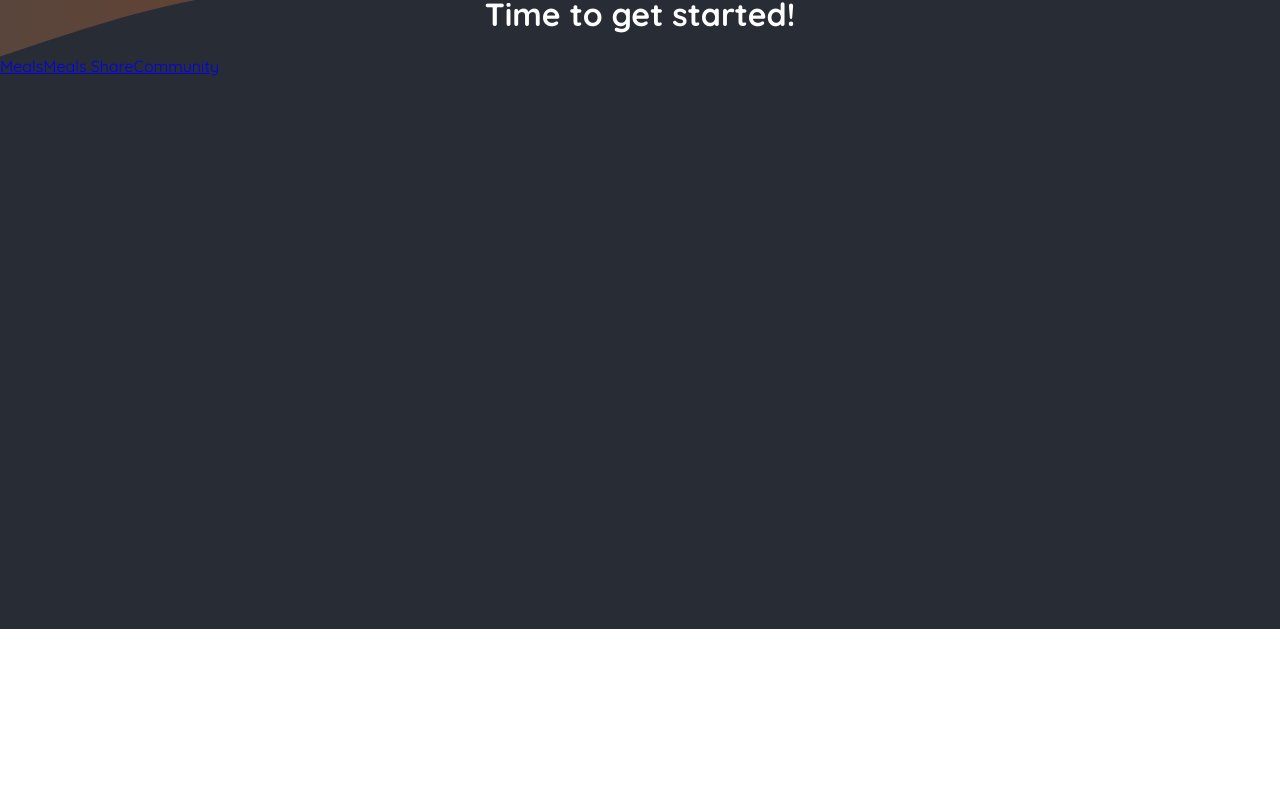
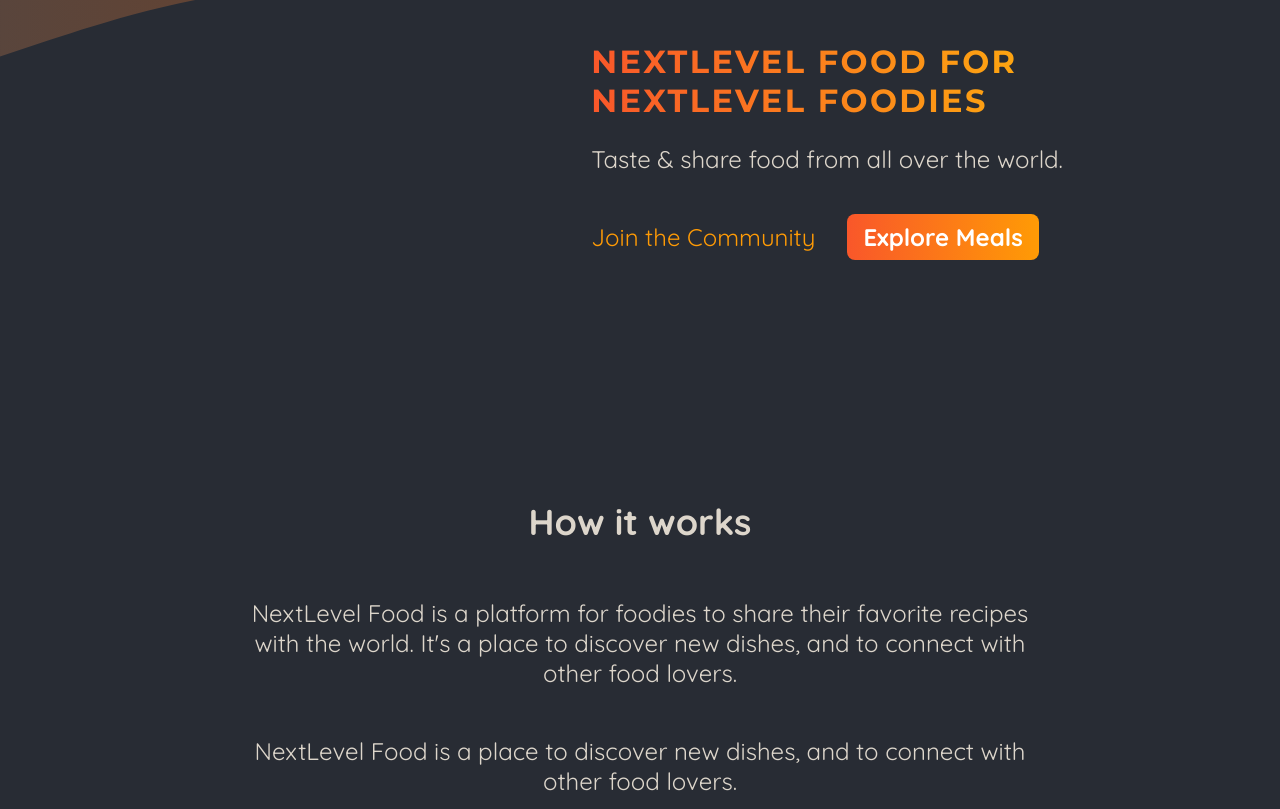
Before and after one commit to Sudarshan0306/Foodies-app-nextJS, a Next.js app: page / in a window 1280 px wide. Shown: the part 171-980 px from the top of the page. Before the commit the page ends 800 px from the top, so only its background shows below. Built offline with nearby package versions, Linux system fonts and the light colour scheme.

Commit message:
home page

```diff
--- a/app/page.js
+++ b/app/page.js
@@ -1,16 +1,52 @@
 import Link from "next/link";
 
-export default function Home() {
+import classes from "./page.module.css";
+
+const Home = () => {
   return (
-    <main>
-      <h1 style={{ color: 'white', textAlign: 'center' }}>
-        Time to get started!
-      </h1>
-      <p>
-        <Link href='/meals'>Meals</Link>
-        <Link href='/meals/share'>Meals Share</Link>
-        <Link href='/community'>Community</Link>
-      </p>
-    </main>
+    <>
+      <header className={classes.header}>
+        <div className={classes.slideshow}></div>
+        <div>
+          <div className={classes.hero}>
+            <h1>NextLevel Food for NextLevel Foodies</h1>
+            <p>Taste & share food from all over the world.</p>
+          </div>
+          <div className={classes.cta}>
+            <Link href="/community">Join the Community</Link>
+            <Link href="/meals">Explore Meals</Link>
+          </div>
+        </div>
+      </header>
+      <main>
+        <section className={classes.section}>
+          <h2>How it works</h2>
+          <p>
+            NextLevel Food is a platform for foodies to share their favorite
+            recipes with the world. It&apos;s a place to discover new dishes,
+            and to connect with other food lovers.
+          </p>
+          <p>
+            NextLevel Food is a place to discover new dishes, and to connect
+            with other food lovers.
+          </p>
+        </section>
+
+        <section className={classes.section}>
+          <h2>Why NextLevel Food?</h2>
+          <p>
+            NextLevel Food is a platform for foodies to share their favorite
+            recipes with the world. It&apos;s a place to discover new dishes,
+            and to connect with other food lovers.
+          </p>
+          <p>
+            NextLevel Food is a place to discover new dishes, and to connect
+            with other food lovers.
+          </p>
+        </section>
+      </main>
+    </>
   );
 }
+
+export default Home;
--- /dev/null
+++ b/app/page.module.css
@@ -0,0 +1,75 @@
+.header {
+    display: flex;
+    gap: 3rem;
+    margin: 3rem auto;
+    width: 90%;
+    max-width: 75rem;
+  }
+
+  .slideshow {
+    width: 40rem;
+    height: 25rem;
+  }
+
+  .hero {
+    color: #ddd6cb;
+    font-size: 1.5rem;
+  }
+
+  .hero h1 {
+    font-size: 2rem;
+    font-weight: bold;
+    font-family: 'Montserrat', sans-serif;
+    letter-spacing: 0.15rem;
+    text-transform: uppercase;
+    background: linear-gradient(90deg, #f9572a, #ffc905);
+    background-clip: text;
+    -webkit-background-clip: text;
+    -webkit-text-fill-color: transparent;
+  }
+
+  .cta {
+    font-size: 1.5rem;
+    display: flex;
+    gap: 1rem;
+  }
+
+  .cta a {
+    display: inline-block;
+    margin-top: 1rem;
+    padding: 0.5rem 1rem;
+    border-radius: 0.5rem;
+    background: linear-gradient(90deg, #f9572a, #ff9b05);
+    color: #ffffff;
+    font-weight: bold;
+    text-decoration: none;
+  }
+
+  .cta a:hover,
+  .cta a:active {
+    background: linear-gradient(90deg, #fd4715, #f9b241);
+  }
+
+  .cta a:first-child {
+    background: transparent;
+    font-weight: normal;
+    color: #ff9b05;
+    padding-left: 0;
+  }
+
+  .cta a:first-child:hover,
+  .cta a:first-child:active {
+    background: transparent;
+    color: #f9b241;
+  }
+
+  .section {
+    display: flex;
+    flex-direction: column;
+    color: #ddd6cb;
+    font-size: 1.5rem;
+    max-width: 50rem;
+    width: 90%;
+    margin: 2rem auto;
+    text-align: center;
+  }
```
